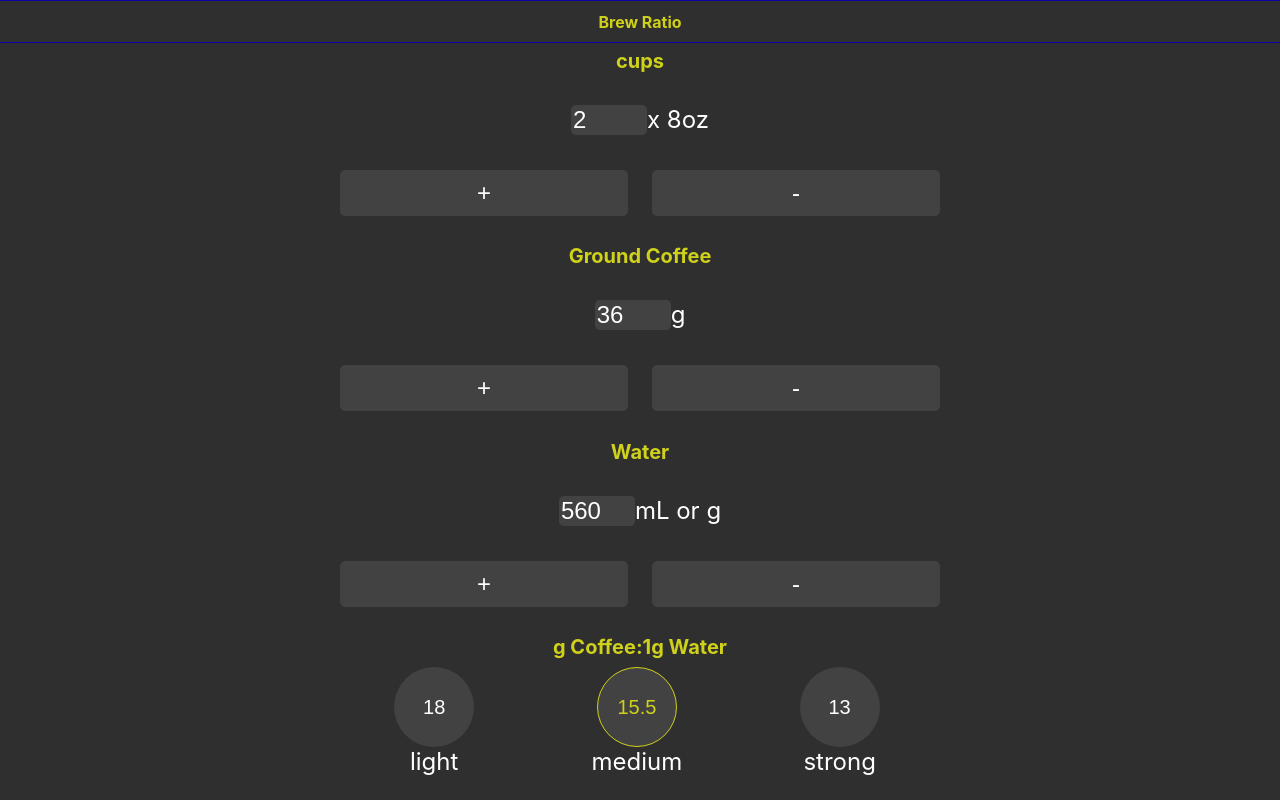
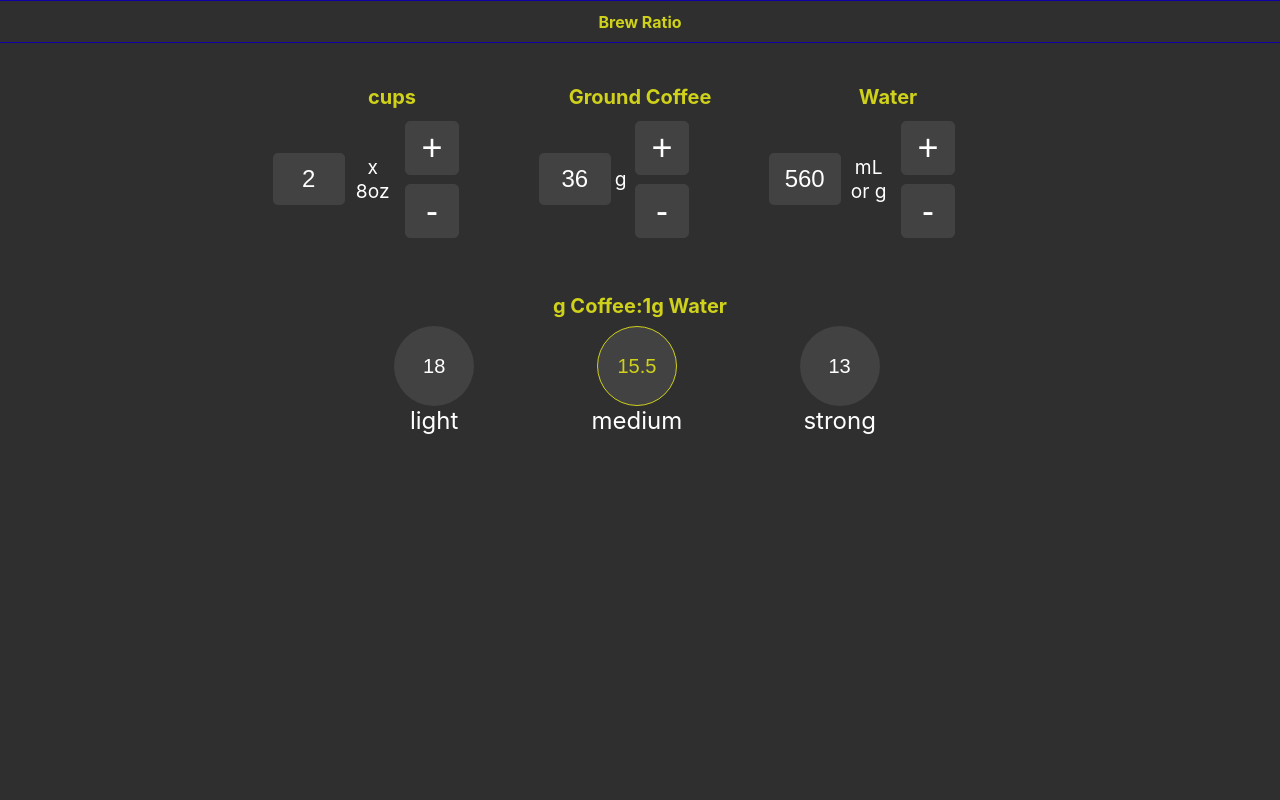
Before and after one commit to rtviner/brew-ratio, a React (Create React App) app: page / in a window 1280 px wide. Built offline with nearby package versions, Linux system fonts and the light colour scheme.

Commit message:
update styling for quantity display and input

```diff
--- a/src/App.css
+++ b/src/App.css
@@ -35,8 +35,13 @@ h2 {
 	color: #cfd11a;
 	margin-bottom: .5rem;
 }
+
 input[type=number] {
-	max-width: 3em;
+	  max-width: 3rem;
+    text-align: center;
+    font-size: 1.5rem;
+    padding: .5em;
+    margin: auto 0;
 }
 
 input[type=number]::-webkit-inner-spin-button,
@@ -47,6 +52,39 @@ input[type=number]::-webkit-outer-spin-button {
 
 p.measure {
     display: inline-block;
+    font-size: 1.2rem;
+    margin: auto 0;
+    max-width: 3rem;
+    padding: .25rem;
+}
+
+div#adjustables {
+    display: flex;
+    flex-direction: row;
+    justify-content: center;
+    padding: .5em;
+}
+
+div.incrementDecrement {
+    padding: 1em 0;
+    width: 50%;
+}
+
+
+div.interactions {
+    display: flex;
+    flex-direction: row;
+    justify-content: center;
+    align-content: center;
+    width: 100%;
+    margin: 0 auto;
+}
+
+div.increment {
+	display: flex;
+    flex-direction: column;
+    justify-content: center;
+    padding-right: 2em;
 }
 
 input {
@@ -96,6 +134,16 @@ form.CupOrGrind {
     align-items: center;
     width: 100%;
 
+}
+
+button.incrementDecrement {
+    font-size: 1.5em;
+    width: 1.5em;
+    height: 1.5em;
+    margin: 0.12em;
+    padding: 0;
+    transition-property: box-shadow;
+    transition-duration: 1s;
 }
 
 label.CupOrGrind {
```
